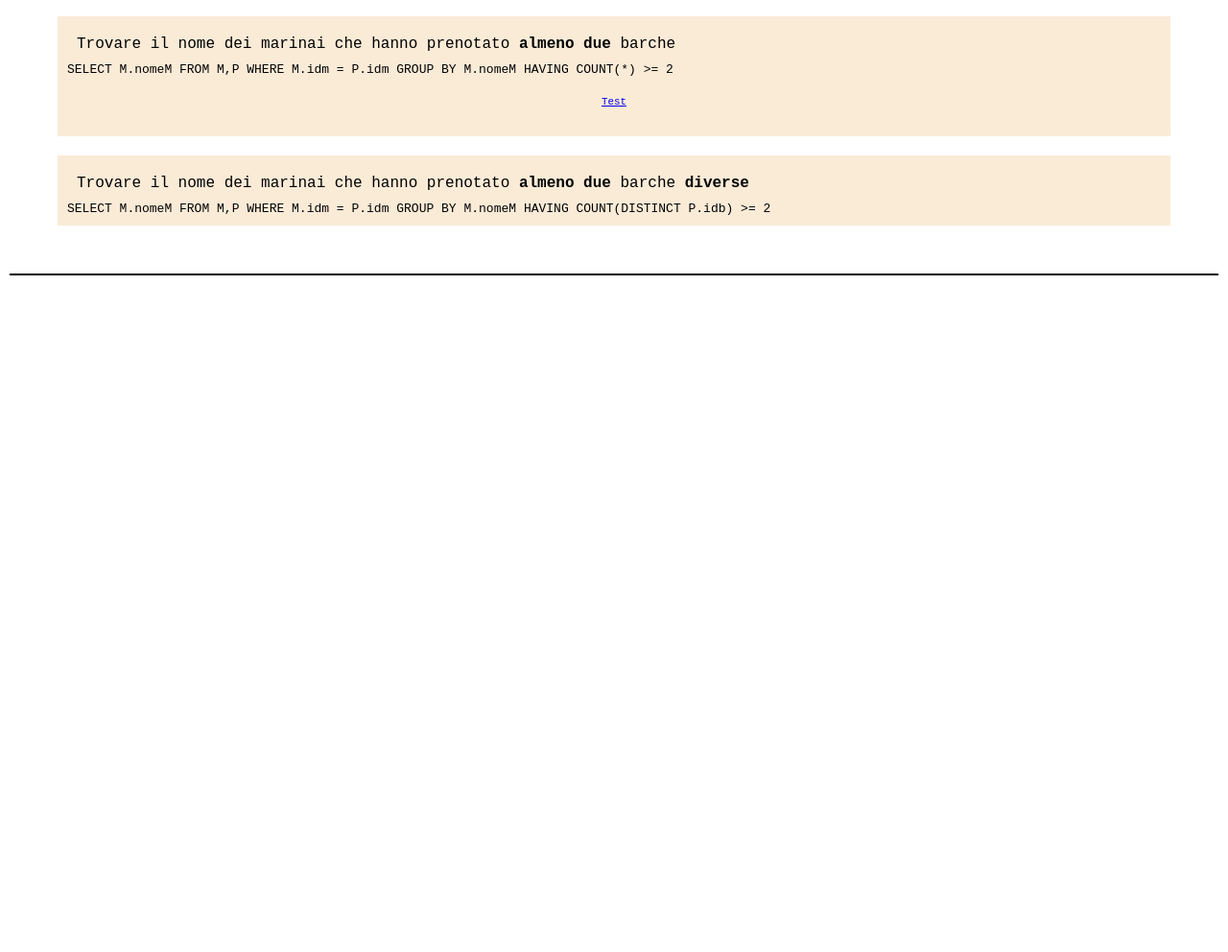
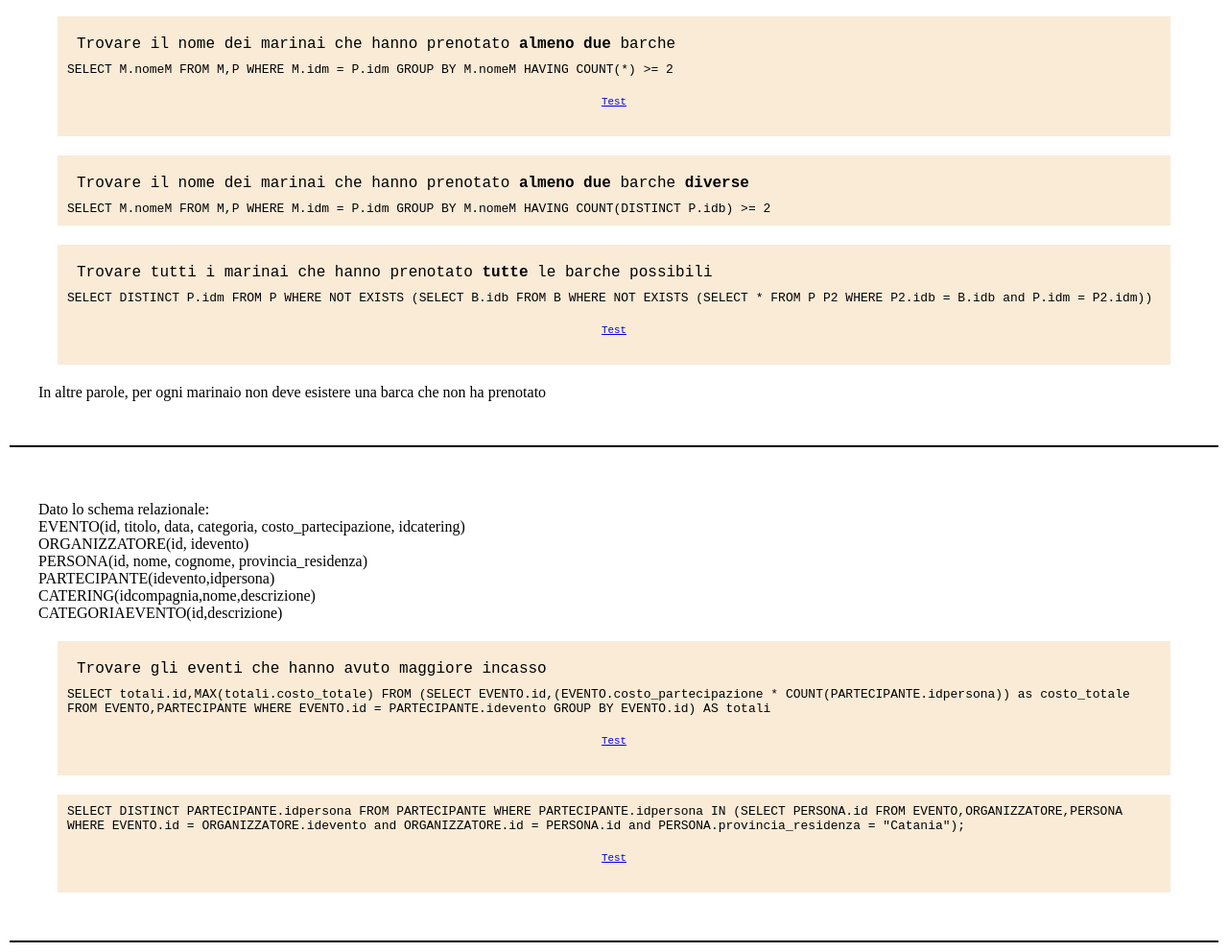
Before and after one commit to patricknicolosi/Basi-di-dati, a plain HTML site: page exercises/10.html in a window 1280 px wide. Shown: the part 768-1760 px from the top of the page at 96% size. Before the commit the page ends 1065 px from the top, so only its background shows below. Drawn offline with Linux system fonts and the light colour scheme.

Commit message:
Finita lezione 10

```diff
--- a/exercises/10.html
+++ b/exercises/10.html
@@ -55,6 +55,34 @@
             <span class="code-title">Trovare il nome dei marinai che hanno prenotato <span class="bold">almeno due</span> barche <span class="bold">diverse</span> </span>
             SELECT M.nomeM FROM M,P WHERE M.idm = P.idm GROUP BY M.nomeM HAVING COUNT(DISTINCT P.idb) >= 2
         </code>
+        <code>
+            <span class="code-title">Trovare tutti i marinai che hanno prenotato <span class="bold">tutte</span> le barche possibili</span>
+            SELECT DISTINCT P.idm FROM P WHERE NOT EXISTS (SELECT B.idb FROM B WHERE NOT EXISTS (SELECT * FROM P P2 WHERE P2.idb = B.idb and P.idm = P2.idm))
+            <span class="code-subtitle"><a href="https://www.mycompiler.io/view/36PLxYLcToa">Test</a></span>
+        </code>
+        <p>
+            In altre parole, per ogni marinaio non deve esistere una barca che non ha prenotato
+        </p>
+    </section>
+    <section>
+        <p>
+            Dato lo schema relazionale:  <br>
+            EVENTO(id, titolo, data, categoria, costo_partecipazione, idcatering) <br>
+            ORGANIZZATORE(id, idevento) <br>
+            PERSONA(id, nome, cognome, provincia_residenza) <br>
+            PARTECIPANTE(idevento,idpersona) <br>
+            CATERING(idcompagnia,nome,descrizione) <br>
+            CATEGORIAEVENTO(id,descrizione) <br>
+        </p>
+        <code>
+            <span class="code-title">Trovare gli eventi che hanno avuto maggiore incasso</span>
+            SELECT totali.id,MAX(totali.costo_totale) FROM (SELECT EVENTO.id,(EVENTO.costo_partecipazione * COUNT(PARTECIPANTE.idpersona)) as costo_totale FROM EVENTO,PARTECIPANTE WHERE EVENTO.id = PARTECIPANTE.idevento GROUP BY EVENTO.id) AS totali
+            <code class="code-subtitle"><a href="https://www.mycompiler.io/view/JMyyXP4OSX2" target="_blank">Test</a></code>
+        </code>
+        <code>
+            SELECT DISTINCT PARTECIPANTE.idpersona FROM PARTECIPANTE WHERE PARTECIPANTE.idpersona IN (SELECT PERSONA.id FROM EVENTO,ORGANIZZATORE,PERSONA WHERE EVENTO.id = ORGANIZZATORE.idevento and ORGANIZZATORE.id = PERSONA.id and PERSONA.provincia_residenza = "Catania");
+            <span class="code-subtitle"><a href="https://www.mycompiler.io/view/6OzBFchPdJ3" target="_blank">Test</a></span>
+        </code>
     </section>
 
 </body>
```
